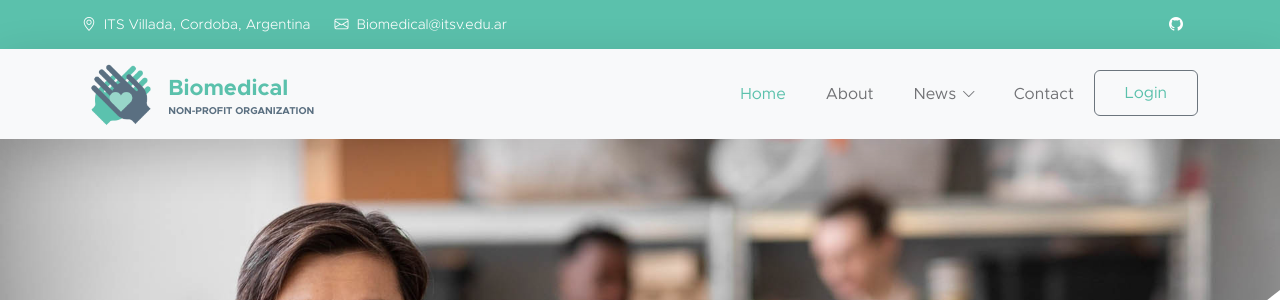
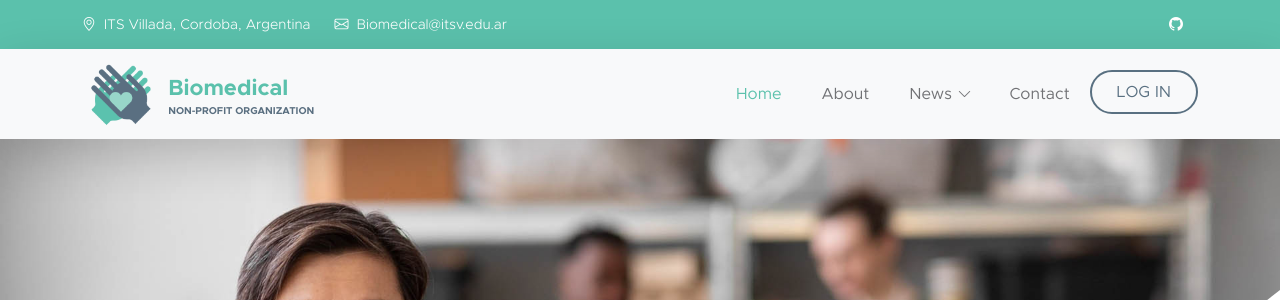
Before and after one commit to MateMar04/Biomedica, a Django app: page / in a window 1280 px wide. Shown: the top 300 px of the page. Run offline with Django 4.2, Linux system fonts and the light colour scheme; some libraries are stand-ins or nearby versions.

Commit message:
login button redirection

```diff
--- a/conf/templates/header.html
+++ b/conf/templates/header.html
@@ -71,7 +71,7 @@
                 </li>
 
                 <li class="nav-item">
-                    <button type="button" id="login" style="margin-top: 8px; padding: 10px 30px;color: var(--primary-color);" class="btn btn-outline-secondary ">Login <span class="caret"></span></button>
+                    <a class="nav-link custom-btn custom-border-btn btn inactive" href="login/">LOG IN</a>
                 </li>
 
             </ul>
```
